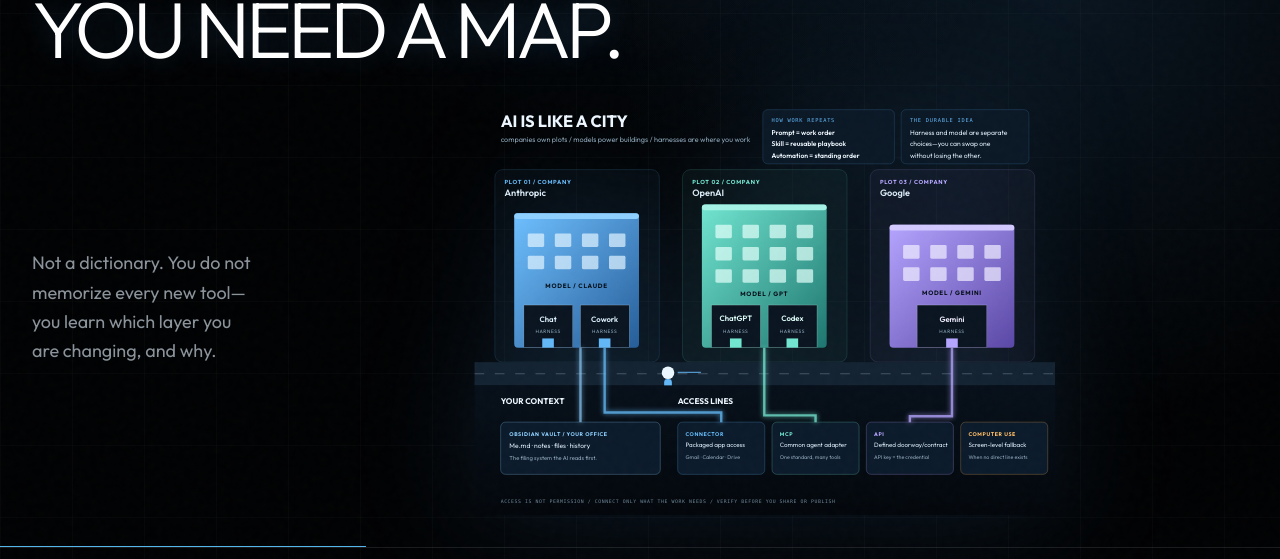
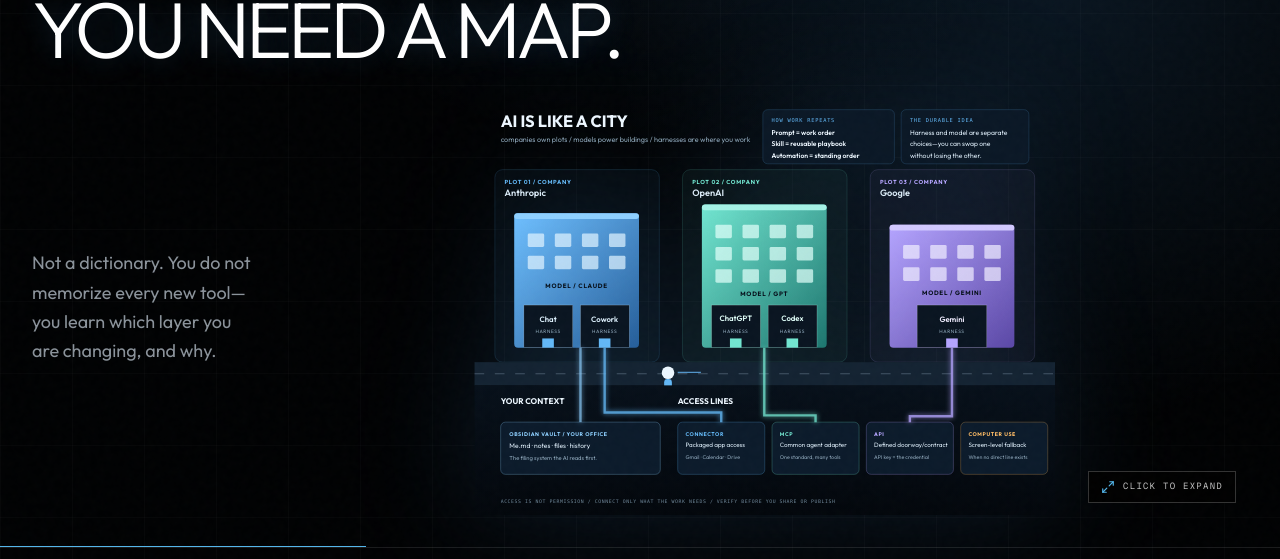
Before and after one commit to greygolus/InternAiLesson, a Next.js app: page /lesson in a window 1280 px wide. Both pictures are taken after a click on the button "Next". Shown: the part 203-762 px from the top of the page. Built offline with nearby package versions, Linux system fonts and the light colour scheme.

Commit message:
Add full-screen AI City viewer

```diff
--- /dev/null
+++ b/src/components/expandable-ai-city-diagram.tsx
@@ -0,0 +1,81 @@
+"use client";
+
+import { Maximize2, X } from "lucide-react";
+import { useEffect, useRef, useState } from "react";
+import { createPortal } from "react-dom";
+
+import { AiCityDiagram } from "@/components/ai-city-diagram";
+
+export function ExpandableAiCityDiagram({ className }: { className?: string }) {
+  const [isOpen, setIsOpen] = useState(false);
+  const triggerRef = useRef<HTMLButtonElement>(null);
+
+  useEffect(() => {
+    if (!isOpen) return;
+
+    const previousOverflow = document.body.style.overflow;
+    const trigger = triggerRef.current;
+    document.body.style.overflow = "hidden";
+
+    function onKeyDown(event: KeyboardEvent) {
+      if (event.key === "Escape") setIsOpen(false);
+    }
+
+    window.addEventListener("keydown", onKeyDown);
+
+    return () => {
+      document.body.style.overflow = previousOverflow;
+      window.removeEventListener("keydown", onKeyDown);
+      trigger?.focus();
+    };
+  }, [isOpen]);
+
+  return (
+    <>
+      <button
+        ref={triggerRef}
+        type="button"
+        onClick={() => setIsOpen(true)}
+        className="group relative block w-full cursor-zoom-in focus-visible:outline-none focus-visible:ring-2 focus-visible:ring-primary focus-visible:ring-offset-4 focus-visible:ring-offset-black"
+        aria-label="Open AI City diagram full screen"
+      >
+        <AiCityDiagram className={className} />
+        <span className="absolute bottom-3 right-3 flex items-center gap-2 border border-white/20 bg-black/85 px-3 py-2 font-mono text-[9px] uppercase tracking-[0.14em] text-white/75 backdrop-blur transition-colors group-hover:border-primary/60 group-hover:text-white">
+          <Maximize2 className="h-3.5 w-3.5 text-primary" />
+          Click to expand
+        </span>
+      </button>
+
+      {isOpen &&
+        createPortal(
+          <div
+            data-ai-city-modal="true"
+            role="dialog"
+            aria-modal="true"
+            aria-label="AI City diagram full-screen view"
+            className="fixed inset-0 z-[100] flex items-center justify-center bg-black/95 p-3 backdrop-blur-md sm:p-6"
+            onClick={(event) => {
+              if (event.target === event.currentTarget) setIsOpen(false);
+            }}
+          >
+            <div className="relative flex h-full w-full items-center justify-center">
+              <AiCityDiagram className="max-h-[calc(100svh-3rem)] w-full drop-shadow-[0_0_80px_rgba(83,173,255,0.2)]" />
+              <button
+                type="button"
+                onClick={() => setIsOpen(false)}
+                autoFocus
+                className="absolute right-0 top-0 flex h-11 w-11 items-center justify-center border border-white/20 bg-black/85 text-white transition-colors hover:border-primary/70 hover:text-primary focus-visible:outline-none focus-visible:ring-2 focus-visible:ring-primary"
+                aria-label="Close full-screen AI City diagram"
+              >
+                <X className="h-5 w-5" />
+              </button>
+              <p className="pointer-events-none absolute bottom-0 left-1/2 -translate-x-1/2 whitespace-nowrap font-mono text-[9px] uppercase tracking-[0.14em] text-white/45">
+                Press Escape or click outside to close
+              </p>
+            </div>
+          </div>,
+          document.body,
+        )}
+    </>
+  );
+}
--- a/src/components/lesson-deck.tsx
+++ b/src/components/lesson-deck.tsx
@@ -1,6 +1,6 @@
 "use client";
 
-import { AiCityDiagram } from "@/components/ai-city-diagram";
+import { ExpandableAiCityDiagram } from "@/components/expandable-ai-city-diagram";
 import Link from "next/link";
 import { useCallback, useEffect, useState } from "react";
 import {
@@ -97,7 +97,7 @@
         <p className="text-base leading-relaxed text-muted-foreground lg:text-lg">
           Not a dictionary. You do not memorize every new tool—you learn which layer you are changing, and why.
         </p>
-        <AiCityDiagram className="w-full max-h-[52vh] drop-shadow-[0_0_60px_rgba(83,173,255,0.14)]" />
+        <ExpandableAiCityDiagram className="w-full max-h-[52vh] drop-shadow-[0_0_60px_rgba(83,173,255,0.14)]" />
       </div>
     ),
   },
@@ -260,6 +260,7 @@
     function onKeyDown(event: KeyboardEvent) {
       const target = event.target as HTMLElement | null;
       if (target?.matches("input, textarea, select, [contenteditable='true']")) return;
+      if (document.querySelector('[data-ai-city-modal="true"]')) return;
 
       if (["ArrowRight", "PageDown", " "].includes(event.key)) {
         event.preventDefault();
```
